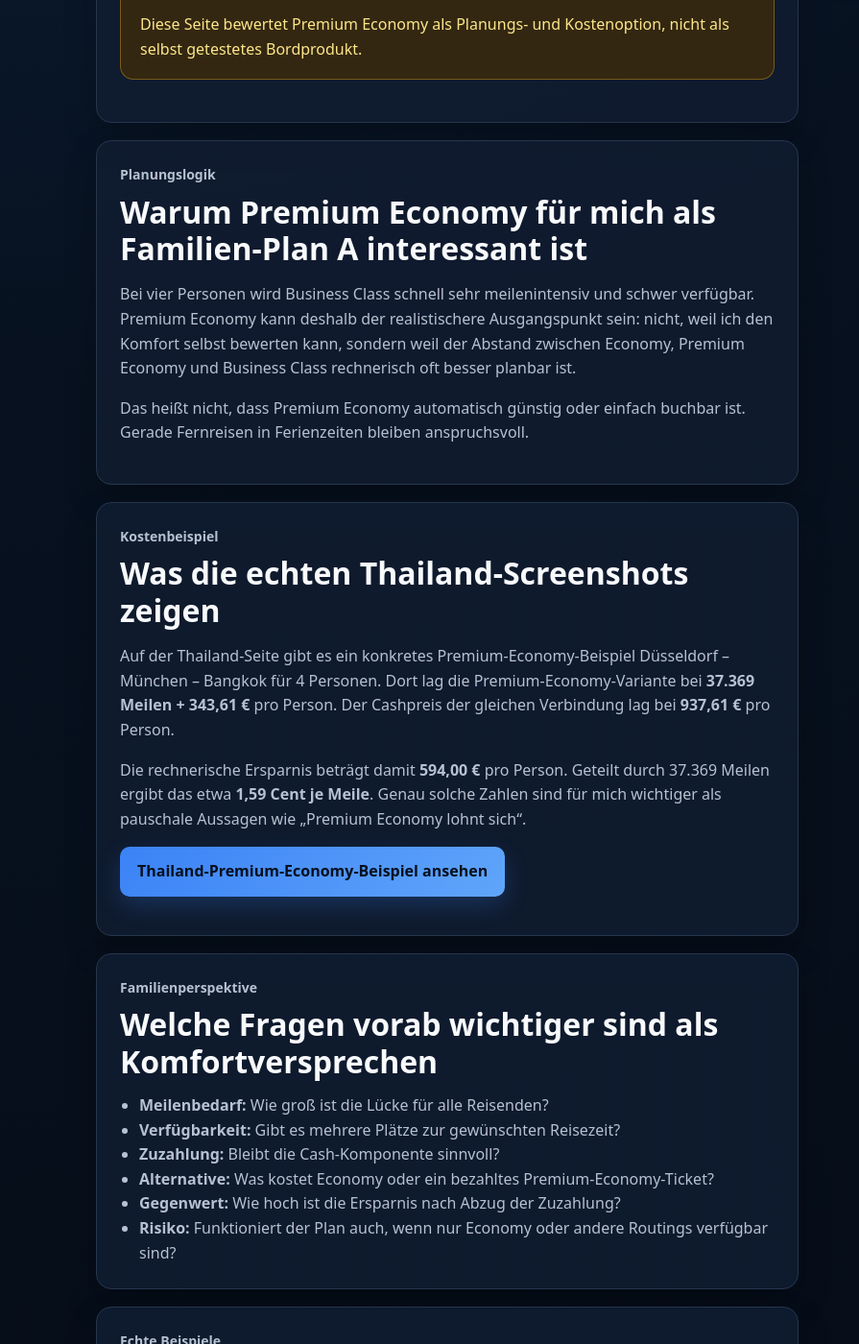
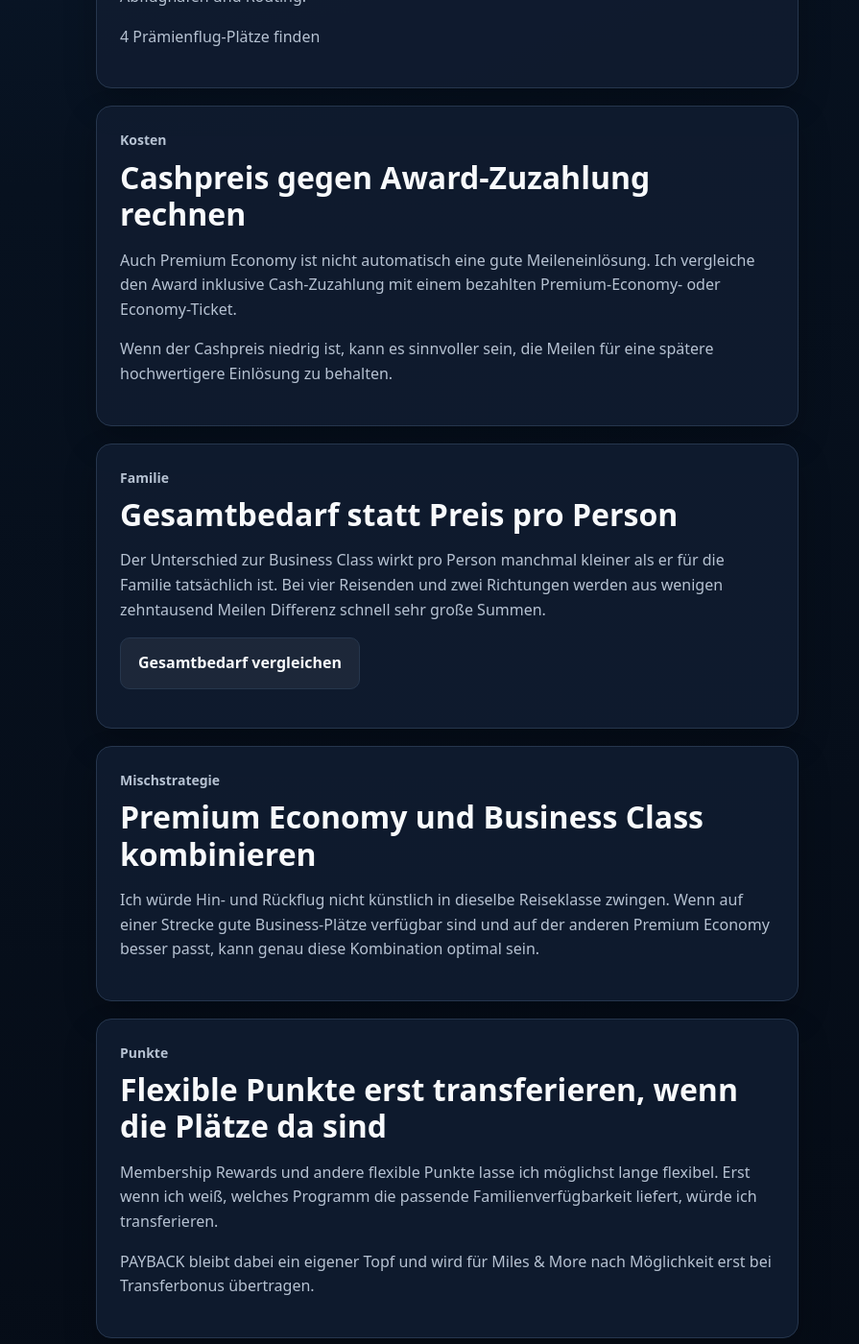
Before and after one commit to Praemienflug-Planer/miles-planer, a Jekyll site: the page built from premium-economy-mit-kindern/index.html, in a window 1280 px wide and 1400 px high, scrolled down 1216 px. Shown: the whole window at 96% size, without its empty margins (0-895 px from the left). Built offline with Jekyll 4.4.1, drawn with Linux system fonts in a browser that asks for light colours; some of the changed text lies outside the part shown.

Commit message:
Premium Economy mit Kindern modernisieren

```diff
--- a/premium-economy-mit-kindern/index.html
+++ b/premium-economy-mit-kindern/index.html
@@ -1,29 +1,15 @@
 ---
-layout: default
+layout: page
+title: "Premium Economy mit Kindern: realistischer Familien-Plan mit Meilen"
+description: "Premium Economy mit Kindern realistisch planen: Meilenbedarf, Verfügbarkeit, Zuzahlungen, Cashvergleich und Rolle als Familien-Plan A."
+canonical: "https://praemienflug-planer.de/premium-economy-mit-kindern/"
 ---
-<!DOCTYPE html>
-<html lang="de">
-<head>
-  <meta charset="UTF-8" />
-  <meta name="viewport" content="width=device-width, initial-scale=1" />
-  <title>Premium Economy mit Kindern realistisch planen | Prämienflug-Planer</title>
-  <meta name="description" content="Premium Economy mit Kindern: ehrliche Planungsseite aus Familiensicht – keine eigene Kabinenbewertung, sondern Fokus auf Meilenbedarf, Verfügbarkeit, Kosten und Familienlogik." />
-  <link rel="canonical" href="https://praemienflug-planer.de/premium-economy-mit-kindern/" />
-  <meta name="robots" content="index,follow" />
-  <link rel="stylesheet" href="/assets/css/site.css?v=20260601-pe-kosten" />
-</head>
-<body>
-<a href="#main-content" class="skip-link">Zum Inhalt springen</a>
-<main id="main-content">
-  <section class="hero hero-small"><div class="container hero-grid seo-hero-grid"><div><p class="eyebrow">Planungsseite statt Erfahrungsbericht</p><h1>Premium Economy mit Kindern: warum ich sie als Plan A prüfe</h1><p class="hero-text">Ich bin selbst noch nicht mit Kindern in Premium Economy auf Langstrecke geflogen. Deshalb geht es hier nicht um eine Bewertung des Bordprodukts, sondern um die Frage: Kann Premium Economy für Familien mit Meilen, Kosten und Verfügbarkeit realistischer planbar sein als Business Class?</p><div class="hero-actions"><a class="btn btn-primary" href="/rechner/">Premium Economy prüfen</a><a class="btn btn-secondary" href="/meilen-thailand/">Thailand-Beispiele ansehen</a></div></div><div class="hero-card"><h2>Kurzfazit</h2><ul><li>für mich realistischer Plan A als Business Class</li><li>Meilenbedarf bleibt trotzdem hoch</li><li>Verfügbarkeit für mehrere Personen bleibt entscheidend</li><li>Cashpreis und Zuzahlung entscheiden mit</li></ul></div></div></section>
-  <section class="section"><div class="container seo-layout"><article class="seo-content">
-    <div class="article-card seo-card"><p class="eyebrow">Transparenz</p><h2>Keine Komfortbewertung aus eigener Erfahrung</h2><p>Ich kann nicht seriös behaupten, wie gut Kinder in Premium Economy schlafen oder wie viel entspannter die Kabine wirklich wirkt, wenn ich es selbst noch nicht erlebt habe.</p><p>Was ich aber prüfen kann: ob Premium Economy in einer Familienplanung oft realistischer ist als Business Class – wegen Meilenbedarf, Verfügbarkeit, Zuzahlung, Cashpreis und Planbarkeit.</p><div class="warning-box"><strong>Wichtig:</strong><br><br>Diese Seite bewertet Premium Economy als Planungs- und Kostenoption, nicht als selbst getestetes Bordprodukt.</div></div>
-    <div class="article-card seo-card"><p class="eyebrow">Planungslogik</p><h2>Warum Premium Economy für mich als Familien-Plan A interessant ist</h2><p>Bei vier Personen wird Business Class schnell sehr meilenintensiv und schwer verfügbar. Premium Economy kann deshalb der realistischere Ausgangspunkt sein: nicht, weil ich den Komfort selbst bewerten kann, sondern weil der Abstand zwischen Economy, Premium Economy und Business Class rechnerisch oft besser planbar ist.</p><p>Das heißt nicht, dass Premium Economy automatisch günstig oder einfach buchbar ist. Gerade Fernreisen in Ferienzeiten bleiben anspruchsvoll.</p></div>
-    <div class="article-card seo-card"><p class="eyebrow">Kostenbeispiel</p><h2>Was die echten Thailand-Screenshots zeigen</h2><p>Auf der Thailand-Seite gibt es ein konkretes Premium-Economy-Beispiel Düsseldorf – München – Bangkok für 4 Personen. Dort lag die Premium-Economy-Variante bei <strong>37.369 Meilen + 343,61 €</strong> pro Person. Der Cashpreis der gleichen Verbindung lag bei <strong>937,61 €</strong> pro Person.</p><p>Die rechnerische Ersparnis beträgt damit <strong>594,00 €</strong> pro Person. Geteilt durch 37.369 Meilen ergibt das etwa <strong>1,59 Cent je Meile</strong>. Genau solche Zahlen sind für mich wichtiger als pauschale Aussagen wie „Premium Economy lohnt sich“.</p><p><a class="btn btn-primary" href="/meilen-thailand/#typische-werte">Thailand-Premium-Economy-Beispiel ansehen</a></p></div>
-    <div class="article-card seo-card"><p class="eyebrow">Familienperspektive</p><h2>Welche Fragen vorab wichtiger sind als Komfortversprechen</h2><ul><li><strong>Meilenbedarf:</strong> Wie groß ist die Lücke für alle Reisenden?</li><li><strong>Verfügbarkeit:</strong> Gibt es mehrere Plätze zur gewünschten Reisezeit?</li><li><strong>Zuzahlung:</strong> Bleibt die Cash-Komponente sinnvoll?</li><li><strong>Alternative:</strong> Was kostet Economy oder ein bezahltes Premium-Economy-Ticket?</li><li><strong>Gegenwert:</strong> Wie hoch ist die Ersparnis nach Abzug der Zuzahlung?</li><li><strong>Risiko:</strong> Funktioniert der Plan auch, wenn nur Economy oder andere Routings verfügbar sind?</li></ul></div>
-    <div class="article-card seo-card"><p class="eyebrow">Echte Beispiele</p><h2>Wo Premium Economy konkret auftaucht</h2><p>Konkrete Premium-Economy-Suchbeispiele mit Screenshot- und Cashvergleich findest du auf den Beispielseiten. Dort wird sichtbar, warum eine Reiseklasse rechnerisch attraktiv wirken kann – oder eben nicht.</p><p><a class="btn btn-primary" href="/meilen-thailand/">Thailand-Beispiele ansehen</a> <a class="btn btn-secondary" href="/meilen-new-york/">New-York-Beispiel ansehen</a></p></div>
-    <div class="article-card seo-card"><p class="eyebrow">Nächster Schritt</p><h2>Premium Economy erst als Zielgröße rechnen</h2><p>Bevor du Punkte sammelst oder Programme vergleichst, sollte klar sein, ob Premium Economy für deine Familie überhaupt in Reichweite liegt.</p><a class="btn btn-primary" href="/rechner/">Premium Economy berechnen</a></div>
-  </article><aside class="seo-sidebar"><div class="article-card seo-card sticky-card"><p class="eyebrow">Passend dazu</p><h3>Weiterlesen</h3><div class="sidebar-links"><a href="/business-class-mit-kindern/">Business Class mit Kindern</a><a href="/premium-economy-oder-business-class/">Premium Economy oder Business?</a><a href="/vier-praemienflug-plaetze-finden/">4 Prämienflug-Plätze finden</a><a href="/meilen-thailand/">Thailand mit Meilen</a><a href="/rechner/">Rechner starten</a></div></div></aside></div></section>
-</main>
-</body>
-</html>
+<section class="hero hero-small"><div class="container hero-grid seo-hero-grid"><div><p class="eyebrow">Familienplanung</p><h1>Premium Economy mit Kindern: für mich oft der robustere Plan A</h1><p class="hero-text">Premium Economy kann für Familien genau zwischen zwei Extremen liegen: deutlich komfortabler als Economy, aber bei Meilenbedarf und Verfügbarkeit häufig realistischer als Business Class.</p><div class="hero-actions"><a class="btn btn-primary" href="/rechner/?klasse=Premium%20Economy&quelle=pe-kinder">Premium Economy berechnen</a><a class="btn btn-secondary" href="/premium-economy-oder-business-class/">Mit Business vergleichen</a></div><div class="trust-note">Stand 27.08.2026. Konkrete Awardpreise und Verfügbarkeiten prüfe ich immer für die tatsächliche Verbindung und Personenzahl.</div></div><div class="hero-card"><h2>Warum sie interessant ist</h2><ul><li>niedrigerer Gesamtbedarf als Business möglich</li><li>mehrere Plätze oft realistischer planbar</li><li>für Familien ein echter Plan A</li><li>Cashpreis und Zuzahlung trotzdem mitrechnen</li><li>Business bleibt Upgrade-Chance</li></ul></div></div></section>
+<section class="section"><div class="container seo-layout"><article class="seo-content">
+<div class="article-card seo-card"><p class="eyebrow">Plan A</p><h2>Premium Economy nicht nur als Notlösung betrachten</h2><p>Bei vier Personen kann Premium Economy die bessere Ausgangsbasis sein, weil der Gesamtbedarf niedriger sein kann und die Reise dadurch überhaupt erst realistisch wird. Für mich ist eine sicher planbare Familienreise mehr wert als ein theoretisch besserer Business-Class-Award mit nur ein oder zwei Plätzen.</p></div>
+<div class="article-card seo-card"><p class="eyebrow">Verfügbarkeit</p><h2>Auch Premium Economy braucht mehrere passende Plätze</h2><p>Der geringere Meilenbedarf löst das Verfügbarkeitsproblem nicht automatisch. Ich suche deshalb genauso früh nach mehreren Plätzen und prüfe Alternativen bei Datum, Abflughafen und Routing.</p><p><a class="text-link" href="/vier-praemienflug-plaetze-finden/">4 Prämienflug-Plätze finden</a></p></div>
+<div class="article-card seo-card"><p class="eyebrow">Kosten</p><h2>Cashpreis gegen Award-Zuzahlung rechnen</h2><p>Auch Premium Economy ist nicht automatisch eine gute Meileneinlösung. Ich vergleiche den Award inklusive Cash-Zuzahlung mit einem bezahlten Premium-Economy- oder Economy-Ticket.</p><p>Wenn der Cashpreis niedrig ist, kann es sinnvoller sein, die Meilen für eine spätere hochwertigere Einlösung zu behalten.</p></div>
+<div class="article-card seo-card"><p class="eyebrow">Familie</p><h2>Gesamtbedarf statt Preis pro Person</h2><p>Der Unterschied zur Business Class wirkt pro Person manchmal kleiner als er für die Familie tatsächlich ist. Bei vier Reisenden und zwei Richtungen werden aus wenigen zehntausend Meilen Differenz schnell sehr große Summen.</p><p><a class="btn btn-secondary" href="/premium-economy-oder-business-class/">Gesamtbedarf vergleichen</a></p></div>
+<div class="article-card seo-card"><p class="eyebrow">Mischstrategie</p><h2>Premium Economy und Business Class kombinieren</h2><p>Ich würde Hin- und Rückflug nicht künstlich in dieselbe Reiseklasse zwingen. Wenn auf einer Strecke gute Business-Plätze verfügbar sind und auf der anderen Premium Economy besser passt, kann genau diese Kombination optimal sein.</p></div>
+<div class="article-card seo-card"><p class="eyebrow">Punkte</p><h2>Flexible Punkte erst transferieren, wenn die Plätze da sind</h2><p>Membership Rewards und andere flexible Punkte lasse ich möglichst lange flexibel. Erst wenn ich weiß, welches Programm die passende Familienverfügbarkeit liefert, würde ich transferieren.</p><p>PAYBACK bleibt dabei ein eigener Topf und wird für Miles & More nach Möglichkeit erst bei Transferbonus übertragen.</p></div>
+</article><aside class="seo-sidebar"><div class="article-card seo-card sticky-card"><p class="eyebrow">Weiterlesen</p><div class="sidebar-links"><a href="/premium-economy-oder-business-class/">Premium Economy vs. Business</a><a href="/business-class-mit-kindern/">Business Class mit Kindern</a><a href="/praemienfluege-familie/">Familienguide</a><a href="/vier-praemienflug-plaetze-finden/">4 Plätze finden</a><a href="/rechner/">Rechner</a></div></div></aside></div></section>
```
